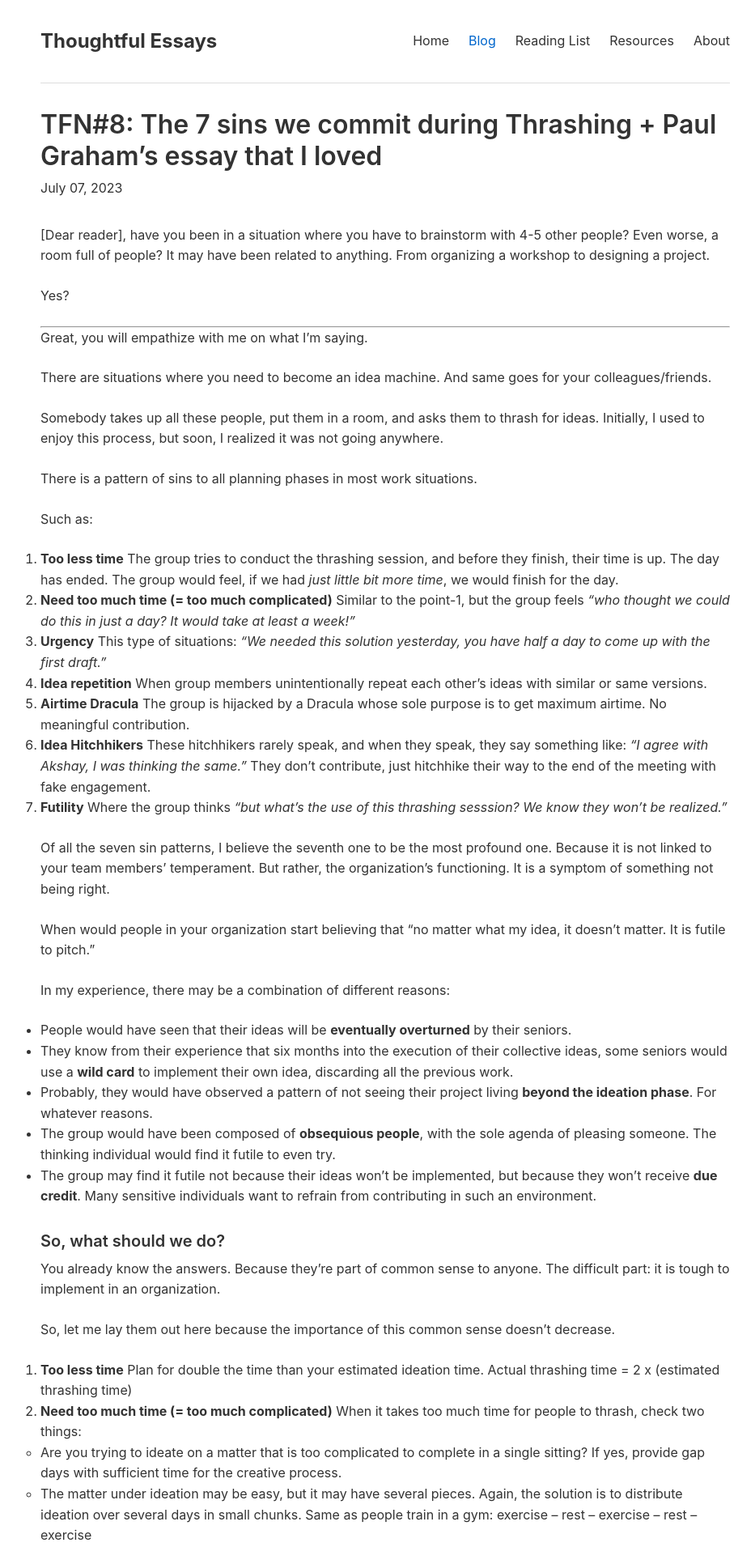
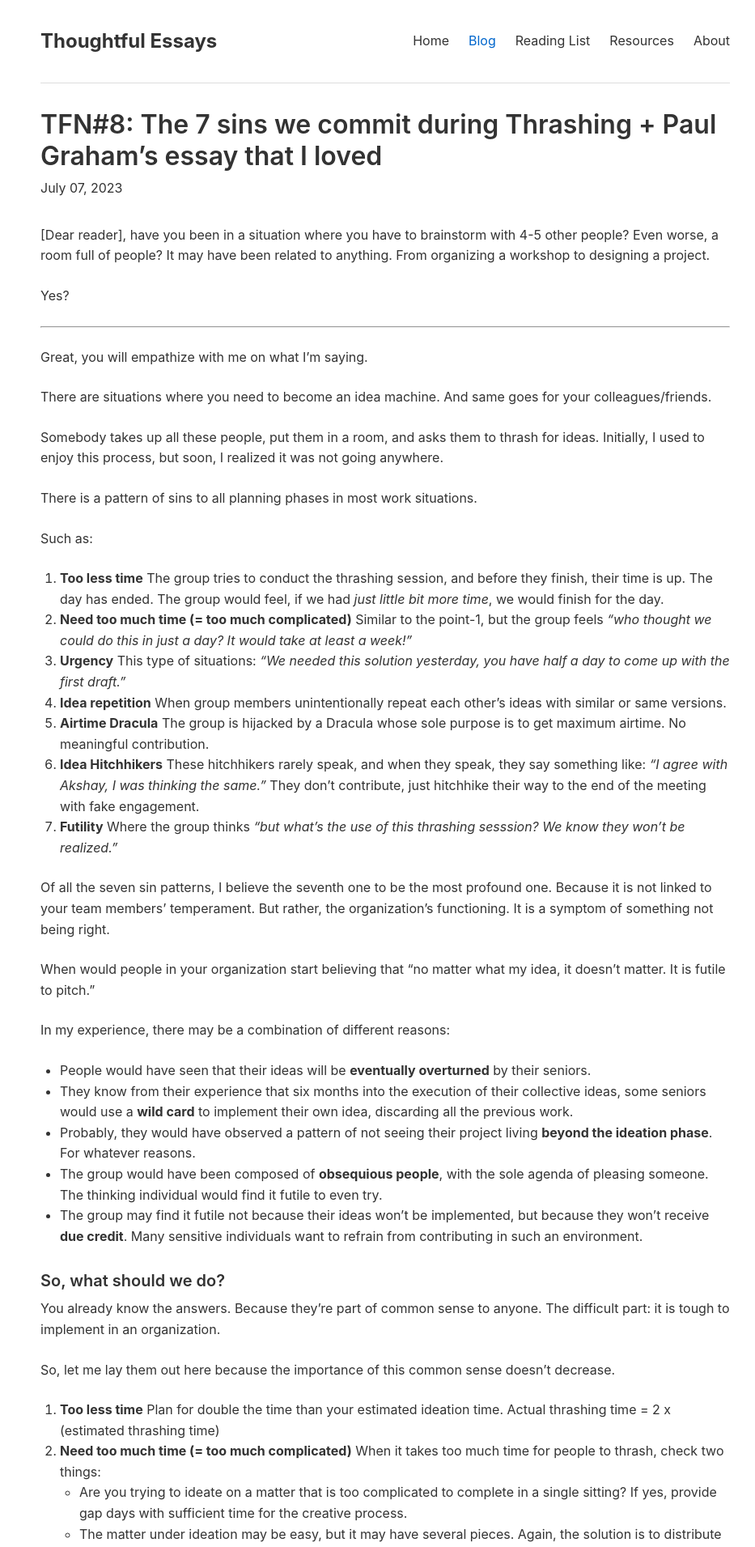
Before and after one commit to bhagyeshsp/bsp-web, a Jekyll site: the page built from _posts/2023-07-07-tfn8-the-7-sins-we-commit-during-thrashing-paul-grahams-essay-that-i-loved.md, in a window 1280 px wide. Shown: the top 1911 px of the page at 81% size, without its empty margins (164-1097 px from the left). Built offline with Jekyll 4.4.1, drawn with Linux system fonts in a browser that asks for light colours.

Commit message:
modify and create classes
Modified some existing classes

Added handling of p > img tags. So that it would format all images in the imported newsletter posts better
Added reading-list related css

```diff
--- a/assets/css/main.css
+++ b/assets/css/main.css
@@ -68,11 +68,20 @@ ol {
   margin-bottom: 1.5rem;
 }
 
+ul li,
+ol li {
+  margin-left: 1.5rem; /* Indent list items */
+}
+
 p > img {
   max-width: 100%;
   height: auto;
   display: block;
   margin: 0 auto 1rem;
+}
+
+hr {
+  margin: 1.5rem 0;
 }
 
 a {
@@ -353,3 +362,68 @@ pre code {
     max-width: 100%;
   }
 }
+
+/* custom classes for reading list */
+
+.post-item-image {
+  max-width: 100%;
+  height: auto;
+  display: block;
+  margin-bottom: 1rem;
+}
+
+.tag {
+  display: inline-block;
+  background-color: var(--light-bg);
+  padding: 0.25rem 0.5rem;
+  margin-right: 0.5rem;
+  margin-bottom: 0.5rem;
+  border-radius: 1px;
+  font-size: 0.8rem;
+}
+
+/* Custom styles for reading list */
+.reading-list-grid {
+  display: grid;
+  grid-template-columns: repeat(auto-fit, minmax(300px, 1fr));
+  gap: 1.5rem;
+  margin-top: 1.5rem;
+}
+
+.reading-list-card {
+  background-color: var(--light-bg);
+  padding: 1.25rem; /* Adjusted padding */
+  border-radius: 4px;
+  height: 100%;
+  display: flex; /* Added flex display */
+  flex-direction: column; /* Added flex direction */
+  justify-content: space-between; /* Added space between */
+}
+
+.reading-list-image {
+  width: 100%;
+  height: 350px;         /* Fixed height */
+  object-fit: contain;   /* Preserve aspect ratio without cropping */
+  display: block;
+  margin-bottom: 1rem;
+  border-radius: 4px; /* Added border-radius */
+}
+
+.reading-list-title {
+  margin-top: 0;
+  margin-bottom: 0.5rem;
+  font-size: 1.2rem; /* Adjusted font size */
+}
+
+.reading-list-tags {
+  display: flex;
+  align-items: center;
+  min-height: 30px;
+  margin-bottom: 0.5rem;
+}
+
+.reading-list-excerpt {
+  min-height: 180px;
+  margin-bottom: 0; /* Adjusted margin */
+  font-size: 0.9rem; /* Adjusted font size */
+}
```
